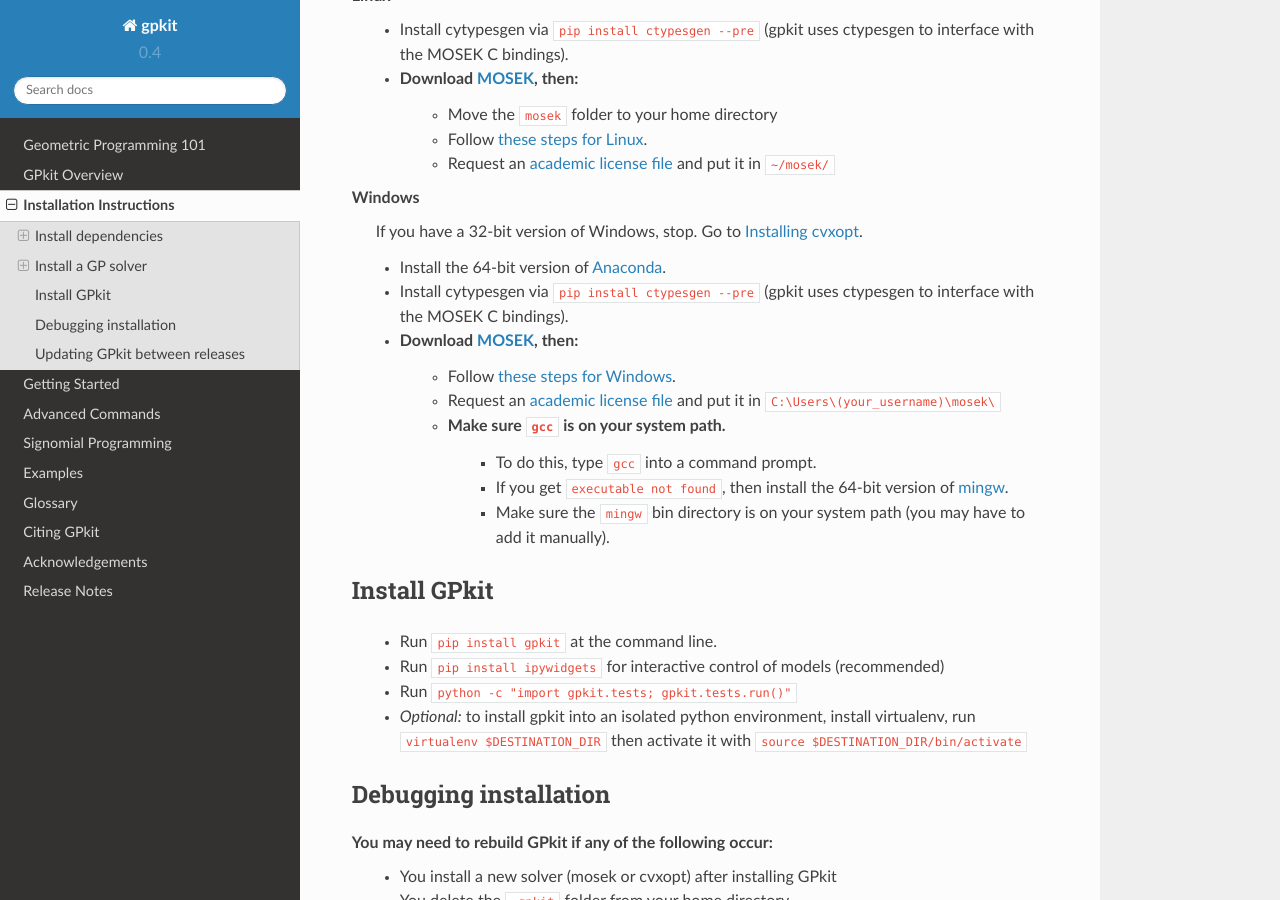
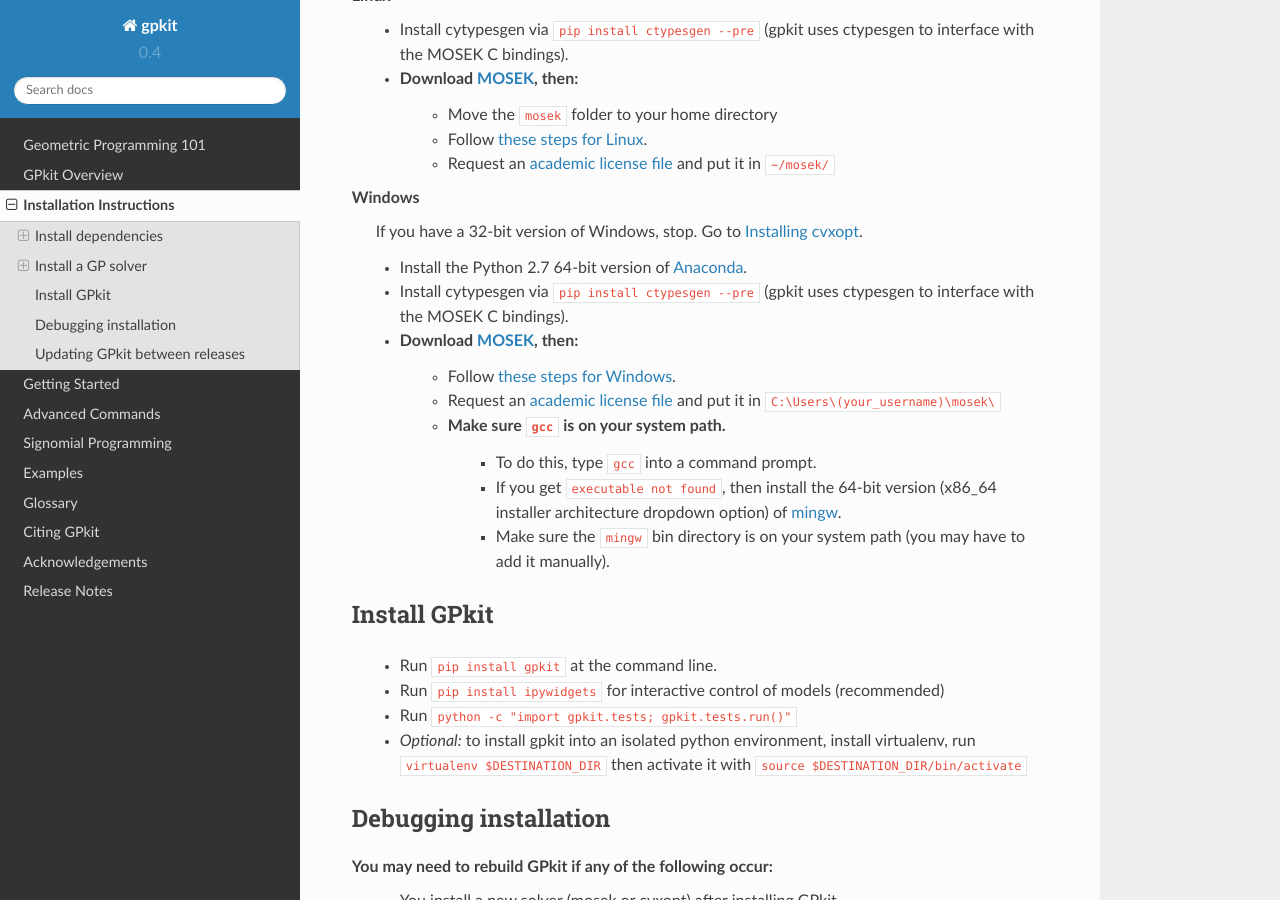
Before and after one commit to convexengineering/gpkit, a Sphinx documentation site: the page built from docs/source/installation.rst, in a window 1280 px wide and 900 px high, scrolled down 2356 px. Built offline with Sphinx 7.4.7 and the Read the Docs theme 2.0.0, drawn with Linux system fonts in a browser that asks for light colours.

Commit message:
Clarifications in windows install instructions

```diff
--- a/docs/source/installation.rst
+++ b/docs/source/installation.rst
@@ -102,14 +102,14 @@
 Windows
     If you have a 32-bit version of Windows, stop. Go to `Installing cvxopt`_.
 
-    - Install the 64-bit version of `Anaconda <http://www.continuum.io/downloads#_windows>`_.
+    - Install the Python 2.7 64-bit version of `Anaconda <http://www.continuum.io/downloads#_windows>`_.
     - Install cytypesgen via ``pip install ctypesgen --pre`` (gpkit uses ctypesgen to interface with the MOSEK C bindings).
     - Download `MOSEK <http://mosek.com/resources/downloads>`_, then:
         - Follow `these steps for Windows <http://docs.mosek.com/7.0/toolsinstall/Windows_installation.html>`_.
         - Request an `academic license file <http://license.mosek.com/academic>`_ and put it in ``C:\Users\(your_username)\mosek\``
         - Make sure ``gcc`` is on your system path.
             - To do this, type ``gcc`` into a command prompt.
-            - If you get ``executable not found``, then install the            64-bit version of `mingw <http://sourceforge.net/projects/mingw-w64/>`_.
+            - If you get ``executable not found``, then install the 64-bit version (x86_64 installer architecture dropdown option) of `mingw <http://sourceforge.net/projects/mingw-w64/>`_.
             - Make sure the ``mingw`` bin directory is on your system path (you may have to add it manually).
 
 
```
